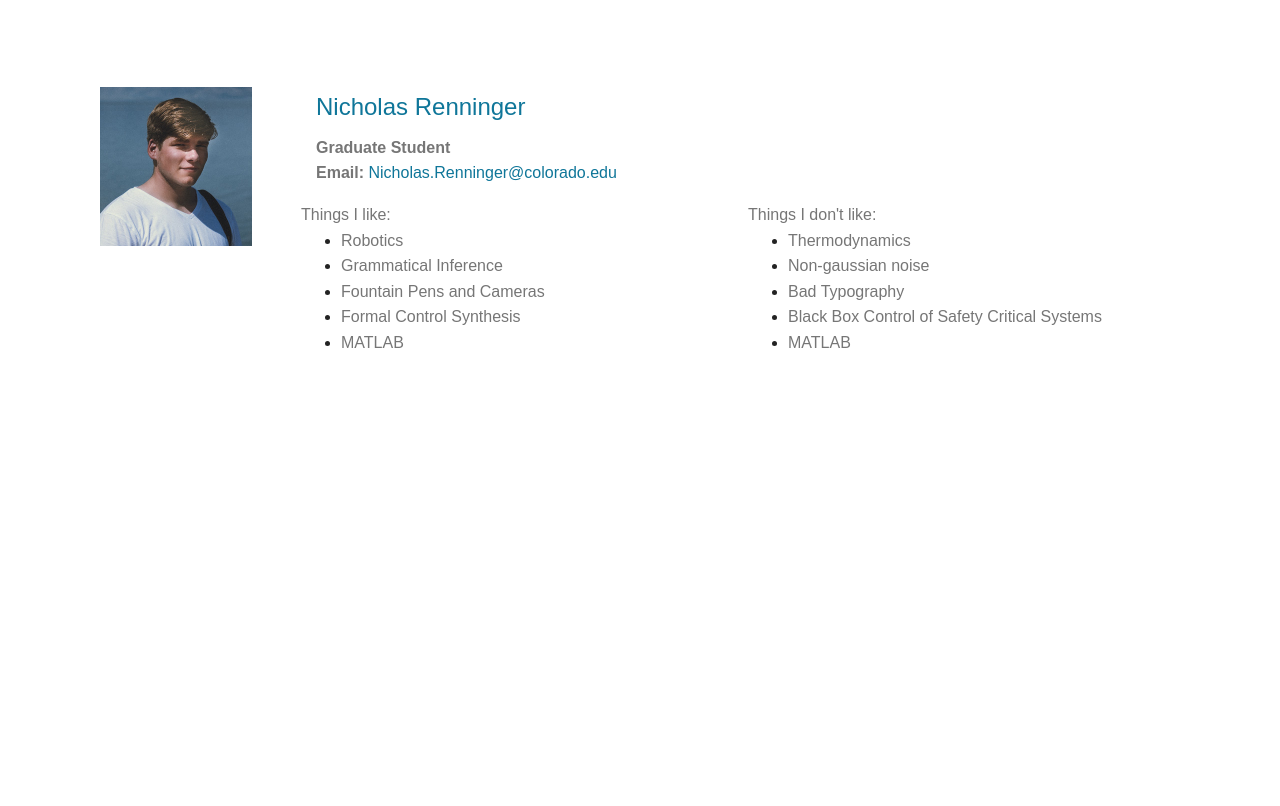
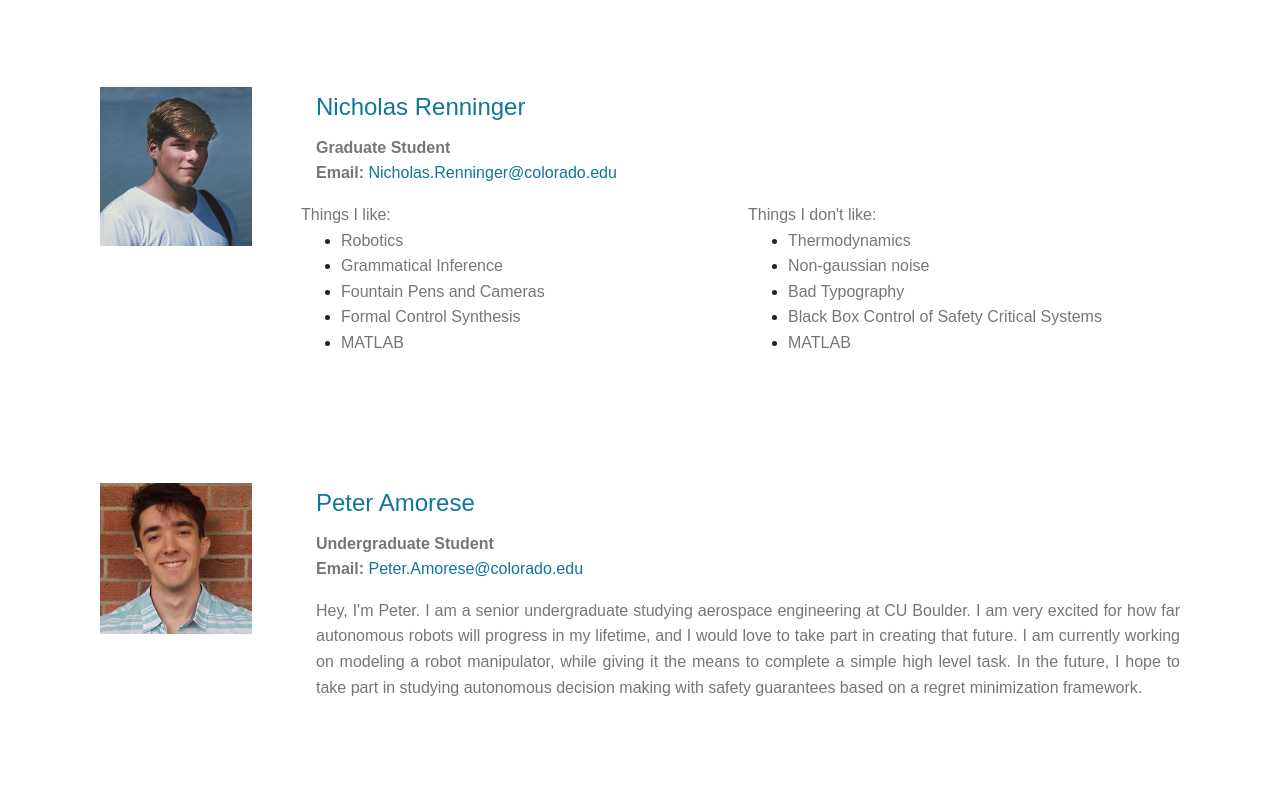
Before and after one commit to aria-systems-group/ARIA-Website, a plain HTML site: page people.html in a window 1280 px wide. Shown: the part 1821-2627 px from the top of the page. Before the commit the page ends 2304 px from the top, so only its background shows below. Drawn offline with Linux system fonts and the light colour scheme.

Commit message:
added peter to people page

```diff
--- a/people.html
+++ b/people.html
@@ -210,7 +210,7 @@
                     <div class="mbr-section-text">
                         <p class="mbr-text text1 pt-2 mbr-light mbr-fonts-style display-7"><strong>
                             Graduate Student<br>Email: </strong><a href="mailto:karan.muvvala@colorado.edu">Karan.Muvvala@colorado.edu</a></p>
-                        <p class="mbr-text text1 mbr-light mbr-fonts-style display-7"align="justify">A fellow roboticist from India pursuing masters in mechanical engineering at the University of Colorado Boulder with a curious mind constantly searching for new and interesting things to learn. I am currently working on synthesizing reactive controllers (that evolve with changes in env.) for manipulators in environments with finite human interventions and energy constraints enforced on the robot with task completion guarantees at ARIA systems group.<br></p>
+                        <p class="mbr-text text1 mbr-light mbr-fonts-style display-7"align="justify">A fellow roboticist from India pursuing masters in mechanical engineering at the University of Colorado Boulder with a curious mind constantly searching for new and interesting things to learn. I am currently working on synthesizing reactive controllers (that evolve with changes in env.) for manipulators in environments with finite human interventions and energy constraints enforced on the robot with task completion guarantees at ARIA systems group.</p>
                     </div>
                     <!--Btn-->
                 </div>
@@ -298,7 +298,34 @@
 
 
 
+<section class="services2 cid-rHJSX43gZB" id="services2-3b">
+    <!---->
 
+    <!---->
+    <!--Overlay-->
+
+    <!--Container-->
+    <div class="container">
+        <div class="col-md-12">
+            <div class="media-container-row">
+                <div class="mbr-figure" style="width: 20%;">
+                    <img src="assets/images/peter_amorese.jpg" alt="Mobirise" title="Peter Amorese">
+                </div>
+                <div class="align-left aside-content">
+                    <h2 class="mbr-title pt-2 mbr-fonts-style display-5">
+                        Peter Amorese</h2>
+                    <div class="mbr-section-text">
+                        <p class="mbr-text text1 pt-2 mbr-light mbr-fonts-style display-7"><strong>
+                            Undergraduate Student</strong><br><strong>Email:</strong>&nbsp;<a href="mailto:peter.amorese@colorado.edu">Peter.Amorese@colorado.edu</a></p>
+                        <p class="mbr-text text1 mbr-light mbr-fonts-style display-7"align="justify">Hey, I'm Peter. I am a senior undergraduate studying aerospace engineering at CU Boulder. I am very excited for how far autonomous robots will progress in my lifetime, and I would love to take part in creating that future. I am currently working on modeling a robot manipulator, while giving it the means to complete a simple high level task. In the future, I hope to take part in studying autonomous decision making with safety guarantees based on a regret minimization framework.</p>
+                    </div>
+                    <!--Btn-->
+
+                </div>
+            </div>
+        </div>
+    </div>
+</section>
 
 
 
```
Also changed, not shown: assets/images/peter_amorese.jpg (added).
